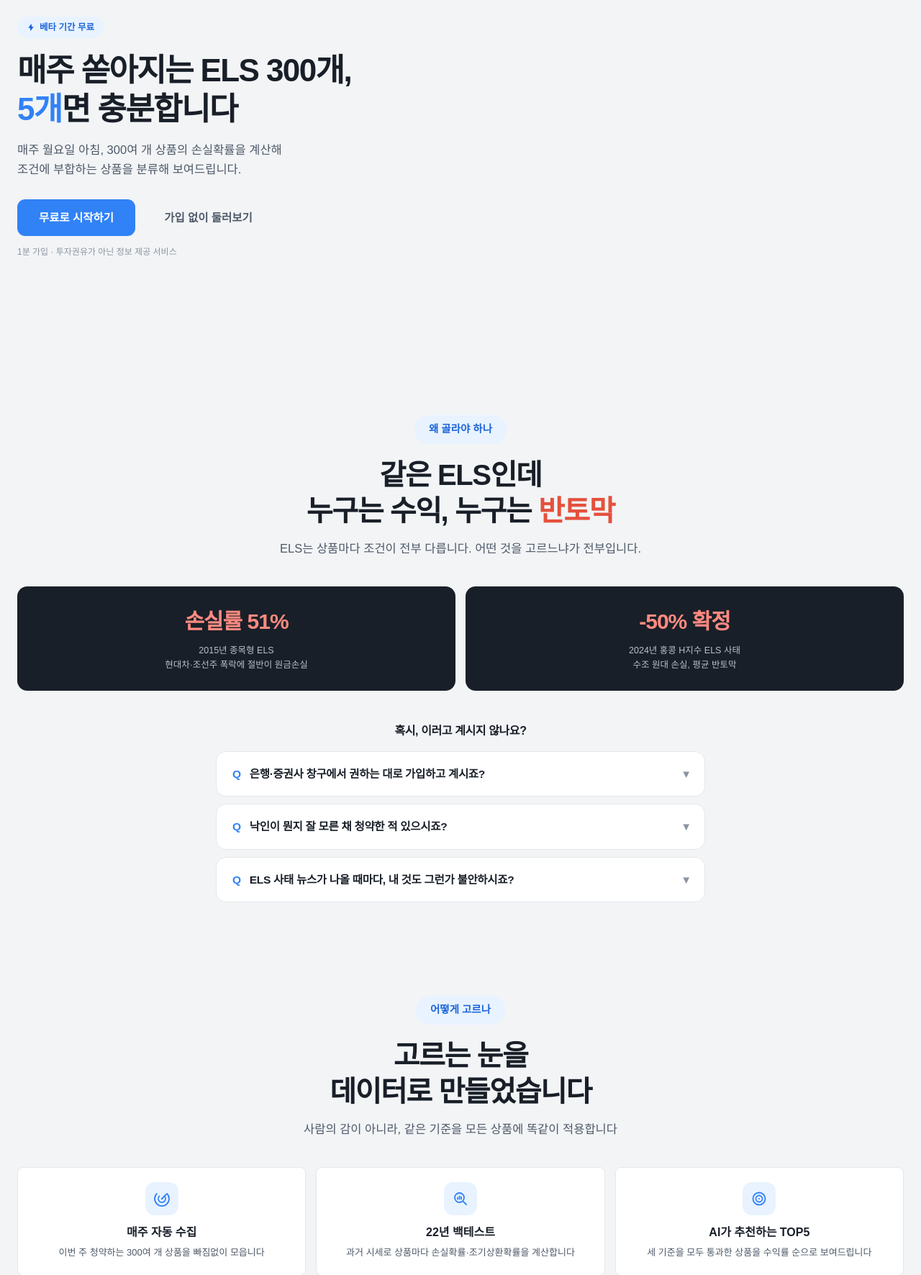
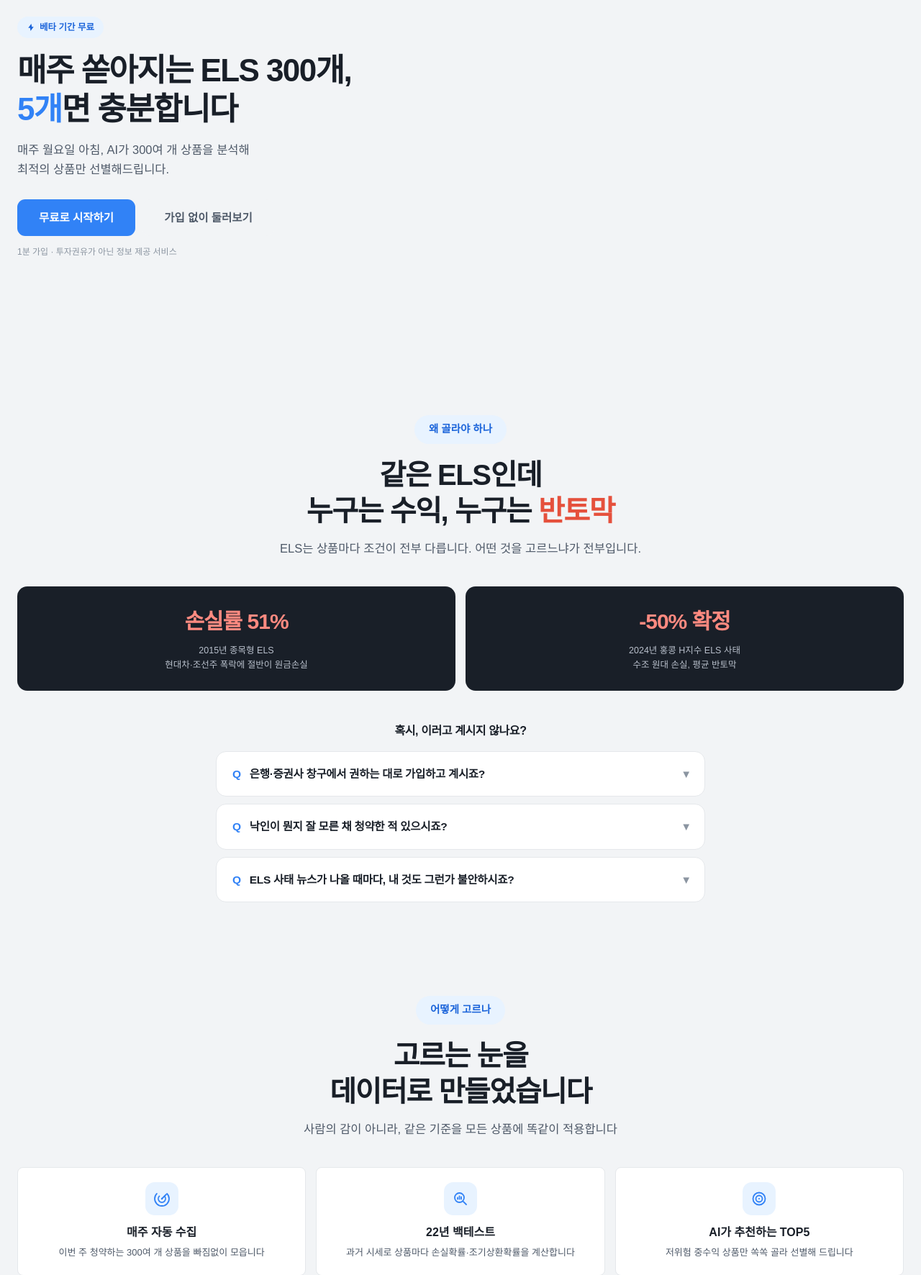
Before and after one commit to lifedd1984-eng/els-platform, a Django app: page / in a window 1280 px wide. Shown: the part 162-1934 px from the top of the page at 72% size. Run offline with Django 5.2, Linux system fonts and the light colour scheme; data comes from the database, SQL or seed files in the repository; parts of the project's set-up code (start-up, migrations or seed data) failed here and were passed over; some web fonts are replaced.

Commit message:
랜딩 카피를 전부 원문으로 되돌린다 (조 팀장 결정 — 카피 유지)
앞서 되돌린 5곳과 짝이 어긋난 채 남아 있던 나머지를 함께 정리한다.
조 팀장 판단이 "랜딩 마케팅 카피는 건드리지 않는다" 쪽이므로,
about.html은 52cc920 원문으로 통째 되돌린 뒤 남기기로 한 두 곳만 다시 얹었다.

원문 복구:
- 4   og:description "AI가 300여 개 ELS를 분석해 최적의 상품만 선별합니다"
- 188 "최적의 상품만 선별해드립니다"
- 281 "저위험 중수익 상품만 쏙쏙 골라 선별해 드립니다"  (280 h3와 짝)
- 291 "선별 기준" / 331 "5,392개 선별" / 368 "ELS 레이더 선택 상품"
- 376 주석 + 378 라벨 "왜 지금인가"                    (379 h2와 짝)
- 465 "지금 같은 시장 조정기에는"
- signup.html:46 "손실확률로 좋은 상품을 골라드립니다"

유지 (about.html에 남은 유일한 변경 2곳):
- 563 "최소 청약 금액과 조건은 증권사 안내를 확인하시기 바랍니다"
- 613 같은 문구의 schema.org FAQPage JSON-LD

기능 설명문 3곳은 카피가 아니라 서비스 동작 설명이라 유지한다 —
weekly.html:126(투자 조언 "신중" → 고점 회피 게이트 동작 서술),
trend.html:129(자사 성능 주장 "신호의 가치" → 중립 서술),
search.html:87(placeholder "제일 좋은 거" → "높은 순", 바로 아래
"추천·의견은 제공하지 않으며"와의 모순 해소).

면책 부품 6곳과 내부 식별자 rename은 그대로 둔다.

git diff 52cc920으로 about.html에 563·613 두 hunk만 남은 것 확인.
렌더로 원문 12곳 복구·og:description meta·JSON-LD 짝 일치 확인.
core 테스트 135개 통과.

Co-Authored-By: Claude Opus 5 <noreply@anthropic.com>

```diff
--- a/core/templates/core/about.html
+++ b/core/templates/core/about.html
@@ -1,7 +1,7 @@
 {% extends "core/base.html" %}
 {% load els_extras humanize %}
 {% block title %}ELS 레이더 — 이번주 ELS TOP5{% endblock %}
-{% block og_desc %}매주 월요일 아침, 300여 개 ELS의 낙인·손실확률을 계산해 조건에 부합하는 상품을 분류합니다. 정보 제공 서비스 · 무료.{% endblock %}
+{% block og_desc %}매주 월요일 아침, AI가 300여 개 ELS를 분석해 최적의 상품만 선별합니다. 10년 검증 기준 · 무료.{% endblock %}
 
 {% block content %}
 <style>
@@ -185,8 +185,8 @@ body.js-anim .lp-sec.in { opacity:1; transform:none; }
   <div>
     <span class="lp-pill"><svg width="12" height="12" viewBox="0 0 24 24" fill="currentColor" style="flex:0 0 auto"><path d="M13 2 4.5 13.5h5L11 22l8.5-11.5h-5L13 2z"/></svg> 베타 기간 무료</span>
     <h1 class="lp-h1">매주 쏟아지는 <span style="white-space:nowrap">ELS 300개,</span><br><span class="lp-acc">5개</span>면 충분합니다</h1>
-    <p class="lp-lead">매주 월요일 아침, 300여 개 상품의 손실확률을 계산해<br>
-      조건에 부합하는 상품을 분류해 보여드립니다.</p>
+    <p class="lp-lead">매주 월요일 아침, AI가 300여 개 상품을 분석해<br>
+      최적의 상품만 선별해드립니다.</p>
     <div class="lp-ctas">
       {% if user.is_authenticated %}
       <a href="{% url 'weekly' %}" class="btn btn-primary lp-btn">이번 주 TOP5 보기</a>
@@ -278,7 +278,7 @@ body.js-anim .lp-sec.in { opacity:1; transform:none; }
     <div class="card">
       <div class="ic"><svg width="24" height="24" viewBox="0 0 24 24" fill="none" stroke="currentColor" stroke-width="1.8" stroke-linecap="round" stroke-linejoin="round"><circle cx="12" cy="12" r="8.5"/><circle cx="12" cy="12" r="4.5"/><circle cx="12" cy="12" r="1.1" fill="currentColor" stroke="none"/></svg></div>
       <h3>AI가 추천하는 TOP5</h3>
-      <p>세 기준을 모두 통과한 상품을 수익률 순으로 보여드립니다</p>
+      <p>저위험 중수익 상품만 쏙쏙 골라 선별해 드립니다</p>
     </div>
   </div>
 </section>
@@ -288,7 +288,7 @@ body.js-anim .lp-sec.in { opacity:1; transform:none; }
   <div class="lp-dark">
     <span class="lp-label" style="background:rgba(255,255,255,.08);color:#6CA8FF">10년 전체 검증 · 2016~2025</span>
     <h2 class="lp-h2" style="color:#fff">같은 10년,<br>결과는 달랐습니다</h2>
-    <p class="lp-sub" style="color:#8B95A1">지난 10년간 발행된 69,903개 상품 전체에<br>지금의 분류 기준을 그대로 적용해, 시장 전체와 비교했습니다</p>
+    <p class="lp-sub" style="color:#8B95A1">지난 10년간 발행된 69,903개 상품 전체에<br>지금의 선별 기준을 그대로 적용해, 시장 전체와 비교했습니다</p>
 
     <div class="vx-grid">
       <div class="vx-panel">
@@ -328,7 +328,7 @@ body.js-anim .lp-sec.in { opacity:1; transform:none; }
     </div>
 
     <div style="display:flex;justify-content:center;gap:26px;flex-wrap:wrap;margin-top:24px;font-size:13px;color:#B9C0CC">
-      <span>10년 합계 <b style="color:#fff">5,392개</b> 기준 통과</span>
+      <span>10년 합계 <b style="color:#fff">5,392개</b> 선별</span>
       <span>매주 평균 <b style="color:#fff">10개</b></span>
       <span>홍콩H 사태 구간 <b style="color:#fff">포함</b></span>
     </div>
@@ -365,7 +365,7 @@ body.js-anim .lp-sec.in { opacity:1; transform:none; }
         수익률은 상품이 제시한 연 수익 조건의 평균입니다. 손실 17건 중 15건이 2022년 발행 종목형이며,
         그래서 TOP5를 지수형/종목형으로 나눠 보여드립니다.
         {% if accuracy %}지금도 매주 검증을 이어가고 있습니다 — 최근 청약분 {{ accuracy.total_n }}개에서
-        기준 통과 상품의 첫 조기상환 성공률은 <b style="color:#fff">{{ accuracy.badge_pct }}%</b>(나머지
+        ELS 레이더 선택 상품의 첫 조기상환 성공률은 <b style="color:#fff">{{ accuracy.badge_pct }}%</b>(나머지
         {{ accuracy.ctrl_pct }}%)였습니다.{% endif %}
         과거 실적으로 <b style="color:#fff">미래 수익을 보장하지 않으며</b>, 조건에 부합하는 상품을
         시스템으로 분류한 결과일 뿐 투자 권유가 아닙니다.</span>
@@ -373,9 +373,9 @@ body.js-anim .lp-sec.in { opacity:1; transform:none; }
   </div>
 </section>
 
-<!-- ══ 5. 시장 상황과 낙인의 관계 ══ -->
+<!-- ══ 5. 타이밍: 왜 지금인가 ══ -->
 <section class="lp-sec">
-  <span class="lp-label">시장 상황과 낙인</span>
+  <span class="lp-label">왜 지금인가</span>
   <h2 class="lp-h2">시장 조정기가<br>ELS 투자의 최적기입니다</h2>
   <p class="lp-sub">이미 많이 내린 시장에서는 낙인 기준까지 다시 내려갈 위험이 그만큼 작아집니다<br>
     — 시장 데이터 22년치(발행 29만 건) 분석 결과</p>
@@ -462,7 +462,7 @@ body.js-anim .lp-sec.in { opacity:1; transform:none; }
       </div>
     </div>
     <div style="font-size:12.5px;color:var(--text-2);margin-top:14px;line-height:1.65">
-      시장이 조정을 받는 구간에서는 대부분의 상품이 고점 아래에서 발행됩니다.
+      지금 같은 시장 조정기에는 대부분의 상품이 고점 아래에서 발행됩니다.
       ELS 레이더는 이 기준을 모든 상품에 자동으로 적용합니다.</div>
   </div>
 </section>
--- a/core/templates/core/signup.html
+++ b/core/templates/core/signup.html
@@ -43,7 +43,7 @@ button:hover { background:#1B64DA; }
 <body>
 <div class="login-card">
   <div class="login-logo"><svg xmlns="http://www.w3.org/2000/svg" viewBox="0 0 32 32" width="24" height="24" style="vertical-align:-4px"><defs><linearGradient id="g24" x1="0" y1="0" x2="1" y2="1"><stop offset="0" stop-color="#4E86FF"/><stop offset="1" stop-color="#2D5BFF"/></linearGradient><linearGradient id="g24t" gradientUnits="userSpaceOnUse" x1="8.64" y1="11.75" x2="23.36" y2="20.25"><stop offset="0" stop-color="#fff" stop-opacity="0"/><stop offset="1" stop-color="#fff" stop-opacity="1"/></linearGradient></defs><rect width="32" height="32" rx="9" fill="url(#g24)"/><circle cx="16" cy="16" r="8.5" fill="none" stroke="#fff" stroke-width="2.2" opacity=".18"/><path d="M8.64 11.75 A8.5 8.5 0 0 1 23.36 20.25" fill="none" stroke="url(#g24t)" stroke-width="3.2" stroke-linecap="round"/><circle cx="23.36" cy="20.25" r="4.3" fill="#fff" opacity=".28"/><circle cx="23.36" cy="20.25" r="2.5" fill="#fff"/></svg> <span>ELS <b style="color:#3182F6">레이더</b></span></div>
-  <div class="login-sub">매주 300여 개 ELS 청약 상품을 자동 수집하고,<br>상품마다 손실확률을 계산해 보여드립니다</div>
+  <div class="login-sub">매주 300여 개 ELS 청약 상품을 자동 수집하고,<br>손실확률로 좋은 상품을 골라드립니다</div>
   {% if form.errors %}
   <div class="error">
     {% for field, errors in form.errors.items %}{% for e in errors %}{{ e }}<br>{% endfor %}{% endfor %}
```
